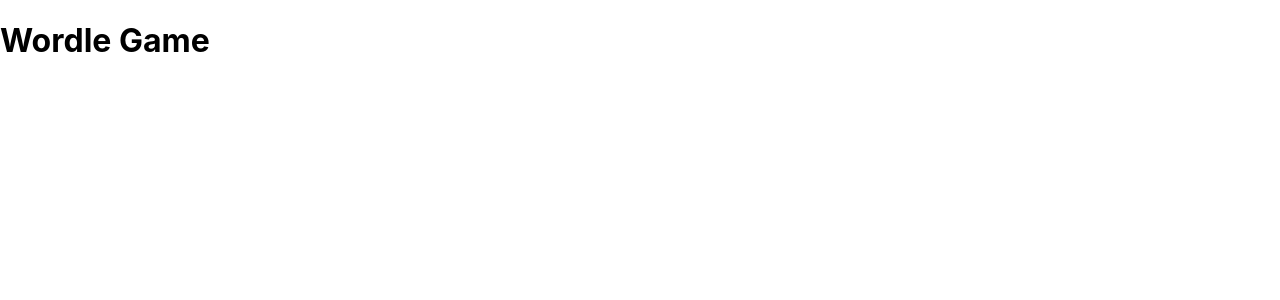
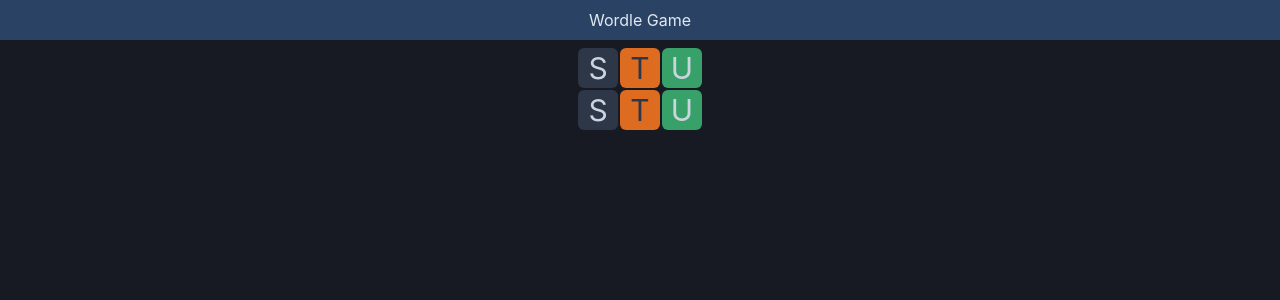
Before and after one commit to felipefcm/wordle-react, a React (Create React App) app: page / in a window 1280 px wide. Shown: the top 300 px of the page. Built offline with nearby package versions, Linux system fonts and the light colour scheme.

Commit message:
adds basic components and theming

```diff
--- a/package.json
+++ b/package.json
@@ -3,9 +3,13 @@
   "version": "0.1.0",
   "private": true,
   "dependencies": {
+    "@chakra-ui/react": "^1.8.3",
+    "@emotion/react": "^11",
+    "@emotion/styled": "^11",
     "@types/node": "^16.7.13",
     "@types/react": "^17.0.20",
     "@types/react-dom": "^17.0.9",
+    "framer-motion": "^5",
     "react": "^17.0.2",
     "react-dom": "^17.0.2",
     "react-scripts": "5.0.0",
--- a/src/Game.tsx
+++ b/src/Game.tsx
@@ -1,12 +1,23 @@
-
 import React, { FC } from 'react'
 
-import './Game.css'
+import { Box, Center, Flex, useTheme } from '@chakra-ui/react'
 
-const App: FC = () => {
+import MainBoard from './components/MainBoard'
+
+const Game: FC = () => {
+  const { colors } = useTheme()
+
   return (
-    <h1>Wordle Game</h1>
+    <Flex direction="column">
+      <Center h="10" bg={colors.brand.titleBarBg} color={colors.brand.titleBarText}>
+        Wordle Game
+      </Center>
+
+      <Box>
+        <MainBoard wordLength={4} numAttempts={5} />
+      </Box>
+    </Flex>
   )
 }
 
-export default App
+export default Game
--- /dev/null
+++ b/src/components/LetterCell.tsx
@@ -0,0 +1,46 @@
+import React from 'react'
+
+import { Center, useTheme } from '@chakra-ui/react'
+
+export enum State {
+  NOT_PRESENT,
+  INCORRECT_POSITION,
+  CORRECT,
+}
+
+type Props = {
+  letter: string
+  state: State
+}
+
+const determineColors = (state: State, colors: any) => {
+  switch (state) {
+    case State.NOT_PRESENT:
+      return [colors.brand.letterNotInWordBg, colors.brand.letterNotInWordText]
+    case State.INCORRECT_POSITION:
+      return [colors.brand.letterIncorrectPosBg, colors.brand.letterIncorrectPosText]
+    case State.CORRECT:
+      return [colors.brand.letterCorrectBg, colors.brand.letterCorrectText]
+  }
+}
+
+const LetterCell: React.FC<Props> = (props) => {
+  const { colors } = useTheme()
+
+  const cellColors = determineColors(props.state, colors)
+
+	return (
+    <Center
+      width={10}
+      height={10}
+      bg={cellColors[0]}
+      rounded={6}
+      fontSize={30}
+      color={cellColors[1]}
+    >
+      {props.letter}
+    </Center>
+  )
+}
+
+export default LetterCell
--- /dev/null
+++ b/src/components/MainBoard.tsx
@@ -0,0 +1,23 @@
+import React from 'react'
+
+import { Box, HStack, useTheme, VStack } from '@chakra-ui/react'
+import LetterCell, { State } from './LetterCell'
+import WordAttempt from './WordAttempt'
+
+type Props = {
+	wordLength: number
+	numAttempts: number
+}
+
+const MainBoard: React.FC<Props> = (props) => {
+	return (
+    <Box>
+      <VStack spacing="2px" pt={2} pb={2}>
+        <WordAttempt />
+        <WordAttempt />
+      </VStack>
+    </Box>
+  )
+}
+
+export default MainBoard
--- /dev/null
+++ b/src/components/WordAttempt.tsx
@@ -0,0 +1,22 @@
+import React from 'react'
+
+import { HStack } from '@chakra-ui/react'
+
+import LetterCell, { State } from './LetterCell'
+
+type Props = {
+}
+
+const WordAttempt: React.FC<Props> = (props) => {
+  return (
+    <>
+      <HStack spacing="2px">
+        <LetterCell letter='S' state={State.NOT_PRESENT} />
+        <LetterCell letter='T' state={State.INCORRECT_POSITION} />
+        <LetterCell letter='U' state={State.CORRECT} />
+      </HStack>
+    </>
+  )
+}
+
+export default WordAttempt
--- a/src/index.css
+++ /dev/null
@@ -1,9 +0,0 @@
-
-body {
-  margin: 0;
-  font-family: -apple-system, BlinkMacSystemFont, 'Segoe UI', 'Roboto', 'Oxygen',
-    'Ubuntu', 'Cantarell', 'Fira Sans', 'Droid Sans', 'Helvetica Neue',
-    sans-serif;
-  -webkit-font-smoothing: antialiased;
-  -moz-osx-font-smoothing: grayscale;
-}
--- a/src/index.tsx
+++ b/src/index.tsx
@@ -1,14 +1,16 @@
-
 import React from 'react'
 import ReactDOM from 'react-dom'
 
-import './index.css'
+import { ChakraProvider } from '@chakra-ui/react'
 
+import theme from './theme'
 import Game from './Game'
 
 ReactDOM.render(
   <React.StrictMode>
-    <Game />
+    <ChakraProvider theme={theme}>
+      <Game />
+    </ChakraProvider>
   </React.StrictMode>,
   document.getElementById('root')
 );
--- /dev/null
+++ b/src/theme.ts
@@ -0,0 +1,28 @@
+import { extendTheme, ThemeOverride } from "@chakra-ui/react"
+
+const theme = {
+  colors: {
+    brand: {
+      background: 'gray.900',
+
+      titleBarBg: 'blue.800',
+      titleBarText: 'gray.200',
+
+      letterNotInWordBg: 'gray.700',
+      letterNotInWordText: 'gray.300',
+      letterIncorrectPosBg: 'orange.500',
+      letterIncorrectPosText: 'gray.700',
+      letterCorrectBg: 'green.500',
+      letterCorrectText: 'gray.300',
+    }
+	},
+	styles: {
+		global: ({ theme }: ThemeOverride) => ({
+			'html, body': {
+				backgroundColor: theme.colors.brand.background,
+			}
+		})
+	}
+}
+
+export default extendTheme(theme)
```
Also changed, not shown: src/Game.css (deleted), 2 other files (tests, documents, lock files or other folders).
